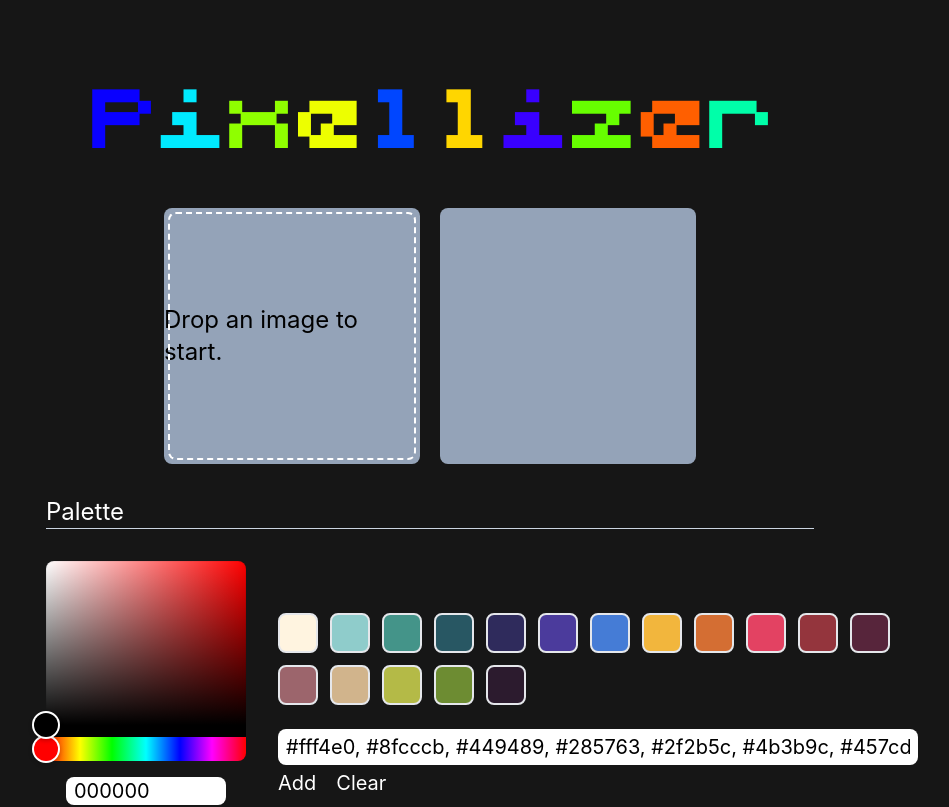
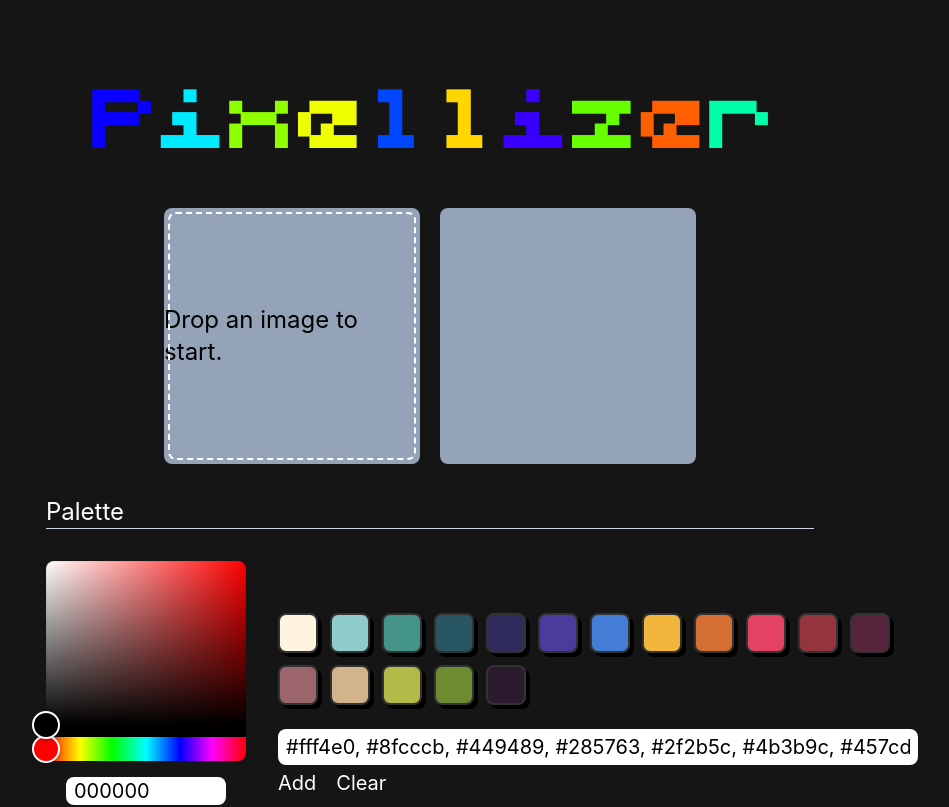
Before and after one commit to uzeeyo/pixellizer, a React (Create React App) app: page / in a window 1280 px wide. Shown: the top 807 px of the page, without its empty margins (210-1159 px from the left). Built offline with nearby package versions, Linux system fonts and the light colour scheme.

Commit message:
Style changes

```diff
--- a/src/Components/ColorBlock.tsx
+++ b/src/Components/ColorBlock.tsx
@@ -9,12 +9,12 @@ export default function ColorBlock(props: ColorBlockProps) {
     <div className="relative group">
       <div
         id={props.id}
-        className="w-10 h-10 rounded-lg scale-up border-2"
+        className="w-10 h-10 rounded-lg scale-up pixel-border"
         style={{ backgroundColor: props.color }}
       ></div>
       <button
         onClick={props.onRemove}
-        className="absolute -top-2 -right-2 w-5 h-4 rounded-full bg-red-500 text-white flex items-center justify-center text-xs hover:bg-red-600 transition-colors opacity-0 group-hover:opacity-100"
+        className="absolute -top-2 -right-2 w-5 h-5 rounded-full bg-red-500 text-white flex items-center justify-center text-xs hover:bg-red-600 transition-colors opacity-0 group-hover:opacity-100 pixel-border"
       >
         ×
       </button>
--- a/src/main.css
+++ b/src/main.css
@@ -549,12 +549,20 @@ video {
   pointer-events: none;
 }
 
+.fixed {
+  position: fixed;
+}
+
 .absolute {
   position: absolute;
 }
 
 .relative {
   position: relative;
+}
+
+.inset-0 {
+  inset: 0px;
 }
 
 .inset-1 {
@@ -571,6 +579,10 @@ video {
 
 .z-0 {
   z-index: 0;
+}
+
+.z-10 {
+  z-index: 10;
 }
 
 .mx-64 {
@@ -640,6 +652,10 @@ video {
   display: flex;
 }
 
+.grid {
+  display: grid;
+}
+
 .hidden {
   display: none;
 }
@@ -648,8 +664,8 @@ video {
   height: 2.5rem;
 }
 
-.h-4 {
-  height: 1rem;
+.h-5 {
+  height: 1.25rem;
 }
 
 .h-\[256px\] {
@@ -658,6 +674,10 @@ video {
 
 .h-full {
   height: 100%;
+}
+
+.min-h-screen {
+  min-height: 100vh;
 }
 
 .w-10 {
@@ -690,6 +710,24 @@ video {
 
 .w-full {
   width: 100%;
+}
+
+.transform {
+  transform: translate(var(--tw-translate-x), var(--tw-translate-y)) rotate(var(--tw-rotate)) skewX(var(--tw-skew-x)) skewY(var(--tw-skew-y)) scaleX(var(--tw-scale-x)) scaleY(var(--tw-scale-y));
+}
+
+@keyframes pixelMove {
+  0% {
+    background-position: 0 0, 0 10px, 10px -10px, -10px 0px;
+  }
+
+  100% {
+    background-position: 20px 0, 20px 10px, 30px -10px, 10px 0px;
+  }
+}
+
+.animate-pixelMove {
+  animation: pixelMove 20s linear infinite;
 }
 
 .cursor-pointer {
@@ -775,9 +813,9 @@ video {
   border-color: rgb(255 255 255 / var(--tw-border-opacity));
 }
 
-.bg-green-600 {
+.bg-\[\#161616\] {
   --tw-bg-opacity: 1;
-  background-color: rgb(22 163 74 / var(--tw-bg-opacity));
+  background-color: rgb(22 22 22 / var(--tw-bg-opacity));
 }
 
 .bg-red-500 {
@@ -790,18 +828,25 @@ video {
   background-color: rgb(148 163 184 / var(--tw-bg-opacity));
 }
 
+.bg-\[linear-gradient\(45deg\2c \#161616_25\%\2c transparent_25\%\)\2c linear-gradient\(-45deg\2c \#161616_25\%\2c transparent_25\%\)\2c linear-gradient\(45deg\2c transparent_75\%\2c \#161616_75\%\)\2c linear-gradient\(-45deg\2c transparent_75\%\2c \#161616_75\%\)\] {
+  background-image: linear-gradient(45deg,#161616 25%,transparent 25%),linear-gradient(-45deg,#161616 25%,transparent 25%),linear-gradient(45deg,transparent 75%,#161616 75%),linear-gradient(-45deg,transparent 75%,#161616 75%);
+}
+
+.bg-\[length\:20px_20px\] {
+  background-size: 20px 20px;
+}
+
 .object-cover {
   object-fit: cover;
+}
+
+.p-4 {
+  padding: 1rem;
 }
 
 .px-2 {
   padding-left: 0.5rem;
   padding-right: 0.5rem;
-}
-
-.px-6 {
-  padding-left: 1.5rem;
-  padding-right: 1.5rem;
 }
 
 .py-1 {
@@ -814,7 +859,7 @@ video {
 }
 
 .font-pixel {
-  font-family: lilliput, sans-serif;
+  font-family: lilliput, monospace;
 }
 
 .text-2xl {
@@ -855,6 +900,10 @@ video {
   opacity: 0;
 }
 
+.opacity-90 {
+  opacity: 0.9;
+}
+
 .filter {
   filter: var(--tw-blur) var(--tw-brightness) var(--tw-contrast) var(--tw-grayscale) var(--tw-hue-rotate) var(--tw-invert) var(--tw-saturate) var(--tw-sepia) var(--tw-drop-shadow);
 }
@@ -865,8 +914,12 @@ video {
   transition-duration: 150ms;
 }
 
-.duration-300 {
-  transition-duration: 300ms;
+.transition {
+  transition-property: color, background-color, border-color, text-decoration-color, fill, stroke, opacity, box-shadow, transform, filter, -webkit-backdrop-filter;
+  transition-property: color, background-color, border-color, text-decoration-color, fill, stroke, opacity, box-shadow, transform, filter, backdrop-filter;
+  transition-property: color, background-color, border-color, text-decoration-color, fill, stroke, opacity, box-shadow, transform, filter, backdrop-filter, -webkit-backdrop-filter;
+  transition-timing-function: cubic-bezier(0.4, 0, 0.2, 1);
+  transition-duration: 150ms;
 }
 
 @font-face {
@@ -883,6 +936,37 @@ body {
     sans-serif;
   -webkit-font-smoothing: antialiased;
   -moz-osx-font-smoothing: grayscale;
+  position: relative;
+  overflow-x: hidden;
+}
+
+body::before {
+  content: "";
+  position: fixed;
+  top: 0;
+  left: 0;
+  width: 100%;
+  height: 100%;
+  background: linear-gradient(45deg, #161616 25%, transparent 25%),
+    linear-gradient(-45deg, #161616 25%, transparent 25%),
+    linear-gradient(45deg, transparent 75%, #161616 75%),
+    linear-gradient(-45deg, transparent 75%, #161616 75%);
+  background-size: 20px 20px;
+  background-position: 0 0, 0 10px, 10px -10px, -10px 0px;
+  background-color: #1a1a1a;
+  opacity: 0.1;
+  z-index: -1;
+  animation: pixelMove 20s linear infinite;
+}
+
+@keyframes pixelMove {
+  0% {
+    background-position: 0 0, 0 10px, 10px -10px, -10px 0px;
+  }
+
+  100% {
+    background-position: 20px 0, 20px 10px, 30px -10px, 10px 0px;
+  }
 }
 
 code {
@@ -914,9 +998,49 @@ canvas {
   animation: scaleUp 0.2s forwards;
 }
 
-.hover\:bg-green-800:hover {
-  --tw-bg-opacity: 1;
-  background-color: rgb(22 101 52 / var(--tw-bg-opacity));
+/* Custom pixelated styles */
+
+.pixel-border {
+  border: 2px solid #333;
+  box-shadow: 4px 4px 0 #000;
+}
+
+.pixel-button {
+  background: #333;
+  border: 2px solid #444;
+  color: white;
+  padding: 8px 16px;
+  font-family: "lilliput", monospace;
+  text-transform: uppercase;
+  letter-spacing: 1px;
+  transition: all 0.2s;
+  box-shadow: 4px 4px 0 #000;
+}
+
+.pixel-button:hover {
+  transform: translate(-1px, -1px);
+  box-shadow: 5px 5px 0 #000;
+  background: #444;
+}
+
+.pixel-button:active {
+  transform: translate(2px, 2px);
+  box-shadow: 2px 2px 0 #000;
+}
+
+.pixel-input {
+  background: #222;
+  border: 2px solid #333;
+  color: white;
+  padding: 8px;
+  font-family: "lilliput", monospace;
+  box-shadow: inset 2px 2px 0 #000;
+}
+
+.pixel-input:focus {
+  outline: none;
+  border-color: #444;
+  box-shadow: inset 2px 2px 0 #000, 0 0 0 2px rgba(255, 255, 255, 0.1);
 }
 
 .hover\:bg-red-600:hover {
--- a/src/template.css
+++ b/src/template.css
@@ -15,6 +15,36 @@ body {
     sans-serif;
   -webkit-font-smoothing: antialiased;
   -moz-osx-font-smoothing: grayscale;
+  position: relative;
+  overflow-x: hidden;
+}
+
+body::before {
+  content: "";
+  position: fixed;
+  top: 0;
+  left: 0;
+  width: 100%;
+  height: 100%;
+  background: linear-gradient(45deg, #161616 25%, transparent 25%),
+    linear-gradient(-45deg, #161616 25%, transparent 25%),
+    linear-gradient(45deg, transparent 75%, #161616 75%),
+    linear-gradient(-45deg, transparent 75%, #161616 75%);
+  background-size: 20px 20px;
+  background-position: 0 0, 0 10px, 10px -10px, -10px 0px;
+  background-color: #1a1a1a;
+  opacity: 0.1;
+  z-index: -1;
+  animation: pixelMove 20s linear infinite;
+}
+
+@keyframes pixelMove {
+  0% {
+    background-position: 0 0, 0 10px, 10px -10px, -10px 0px;
+  }
+  100% {
+    background-position: 20px 0, 20px 10px, 30px -10px, 10px 0px;
+  }
 }
 
 code {
@@ -45,3 +75,47 @@ canvas {
 .scale-up {
   animation: scaleUp 0.2s forwards;
 }
+
+/* Custom pixelated styles */
+.pixel-border {
+  border: 2px solid #333;
+  box-shadow: 4px 4px 0 #000;
+}
+
+.pixel-button {
+  background: #333;
+  border: 2px solid #444;
+  color: white;
+  padding: 8px 16px;
+  font-family: "lilliput", monospace;
+  text-transform: uppercase;
+  letter-spacing: 1px;
+  transition: all 0.2s;
+  box-shadow: 4px 4px 0 #000;
+}
+
+.pixel-button:hover {
+  transform: translate(-1px, -1px);
+  box-shadow: 5px 5px 0 #000;
+  background: #444;
+}
+
+.pixel-button:active {
+  transform: translate(2px, 2px);
+  box-shadow: 2px 2px 0 #000;
+}
+
+.pixel-input {
+  background: #222;
+  border: 2px solid #333;
+  color: white;
+  padding: 8px;
+  font-family: "lilliput", monospace;
+  box-shadow: inset 2px 2px 0 #000;
+}
+
+.pixel-input:focus {
+  outline: none;
+  border-color: #444;
+  box-shadow: inset 2px 2px 0 #000, 0 0 0 2px rgba(255, 255, 255, 0.1);
+}
```
Also changed, not shown: tailwind.config.js (+14 -3 lines).
